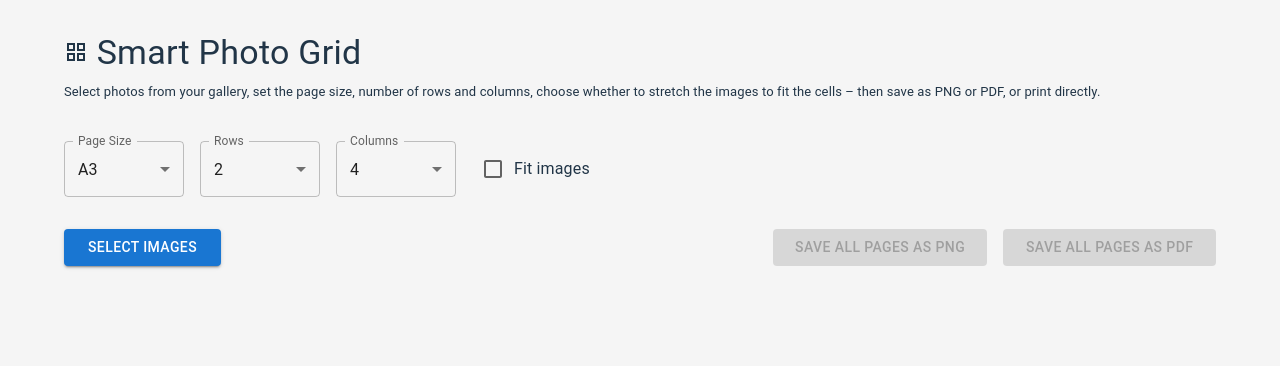
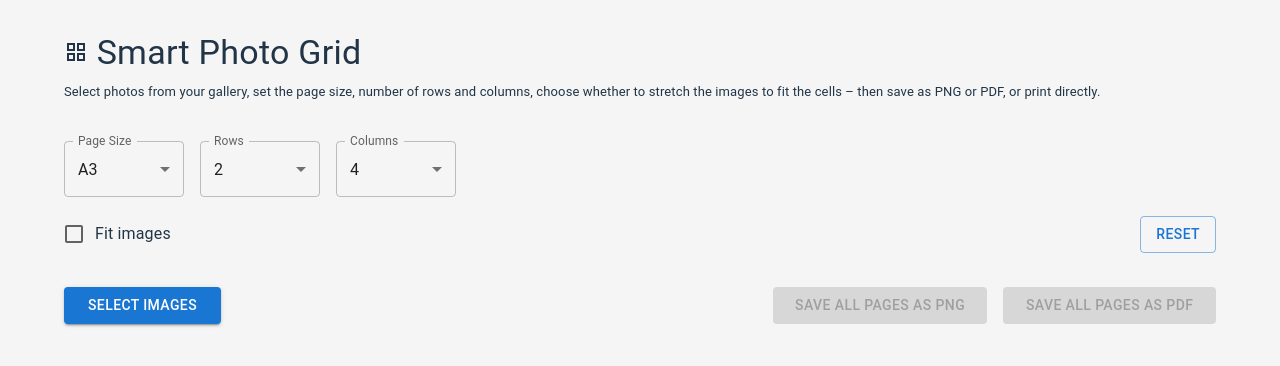
Before and after one commit to zivglik/Image2A3, a React (Vite) app: page / in a window 1280 px wide. Shown: the top 366 px of the page. Built offline with nearby package versions, Linux system fonts and the light colour scheme.

Commit message:
add reset

```diff
--- a/src/App.tsx
+++ b/src/App.tsx
@@ -15,6 +15,10 @@ import {
   Stack,
   useTheme,
   useMediaQuery,
+  Dialog,
+  DialogTitle,
+  DialogContent,
+  DialogActions,
 } from '@mui/material';
 import { ImageData } from './types/image';
 import { GRID_COLS_OPTIONS, PAGE_SIZES, GRID_ROWS_OPTIONS } from './constants/dimensions';
@@ -29,6 +33,7 @@ function App() {
   const [rows, setRows] = useState<number>(2);
   const [cols, setCols] = useState<number>(4);
   const [stretchImages, setStretchImages] = useState<boolean>(false);
+  const [openResetDialog, setOpenResetDialog] = useState(false);
   const canvasRefs = useRef<(PrintCanvasRef | null)[]>([]);
   const theme = useTheme();
   const isMobile = useMediaQuery(theme.breakpoints.down('sm'));
@@ -98,16 +103,33 @@ function App() {
     saveAllCanvasesAsPDF(canvases);
   };
 
+  const handleReset = () => {
+    setOpenResetDialog(true);
+  };
+
+  const handleConfirmReset = () => {
+    setImages([]);
+    setPageSize('A3');
+    setRows(2);
+    setCols(4);
+    setStretchImages(false);
+    setOpenResetDialog(false);
+  };
+
+  const handleCloseResetDialog = () => {
+    setOpenResetDialog(false);
+  };
+
   const numberOfCanvases = Math.ceil(images.length / (cols * rows));
 
   return (
     <Container maxWidth="lg" sx={{ px: { xs: 2, sm: 3 } }}>
       <Box sx={{ textAlign: 'left' }}>
         <Typography sx={{ py: 4 }} variant="h4" >
-    <GridViewIcon/> Smart Photo Grid
-    <Typography sx={{ py: 1,fontSize: 13 }}  >
-Select photos from your gallery, set the page size, number of rows and columns, choose whether to stretch the images to fit the cells – then save as PNG or PDF, or print directly.
-</Typography>
+          <GridViewIcon /> Smart Photo Grid
+          <Typography sx={{ py: 1, fontSize: 13 }}  >
+            Select photos from your gallery, set the page size, number of rows and columns, choose whether to stretch the images to fit the cells – then save as PNG or PDF, or print directly.
+          </Typography>
 
         </Typography>
 
@@ -115,7 +137,7 @@ Select photos from your gallery, set the page size, number of rows and columns,
           direction={{ xs: 'row', sm: 'row' }}
           spacing={2}
           sx={{
-            mb: 4,
+            mb: 2,
             alignItems: { xs: 'stretch', sm: 'center' },
             flexWrap: 'wrap'
           }}
@@ -159,6 +181,13 @@ Select photos from your gallery, set the page size, number of rows and columns,
             </Select>
           </FormControl>
 
+
+        </Stack>
+        <Stack direction="row"
+          justifyContent="space-between"
+          alignItems="center"
+          sx={{ mb: 4 }}
+        >
           <FormControlLabel
 
             control={
@@ -172,8 +201,14 @@ Select photos from your gallery, set the page size, number of rows and columns,
 
 
           />
+          <Button
+            variant="outlined"
+            component="span"
+            onClick={handleReset}
+          >
+            Reset
+          </Button>
         </Stack>
-
         <Stack
           direction={{ xs: 'column', sm: 'row' }}
           spacing={2}
@@ -190,7 +225,7 @@ Select photos from your gallery, set the page size, number of rows and columns,
             style={{ display: 'none' }}
             id="image-upload"
           />
-          <label htmlFor="image-upload" style={{   margin: '0px', display: 'block', textAlign: 'left', width: '100%' }}>
+          <label htmlFor="image-upload" style={{ margin: '0px', display: 'block', textAlign: 'left', width: '100%' }}>
             <Button
               variant="contained"
               component="span"
@@ -207,7 +242,7 @@ Select photos from your gallery, set the page size, number of rows and columns,
           </label>
 
           <Button
-          disabled={images.length === 0}
+            disabled={images.length === 0}
             variant="contained"
             color="secondary"
             onClick={handleSaveAllAsPNG}
@@ -222,7 +257,7 @@ Select photos from your gallery, set the page size, number of rows and columns,
           </Button>
 
           <Button
-           disabled={images.length === 0}
+            disabled={images.length === 0}
             variant="contained"
             color="secondary"
             onClick={handleSaveAllAsPDF}
@@ -259,6 +294,22 @@ Select photos from your gallery, set the page size, number of rows and columns,
             />
           );
         })}
+
+        <Dialog
+          open={openResetDialog}
+          onClose={handleCloseResetDialog}
+        >
+          <DialogTitle>Reset Confirmation</DialogTitle>
+          <DialogContent>
+            Are you sure you want to reset everything? This will clear all selected images and settings.
+          </DialogContent>
+          <DialogActions>
+            <Button onClick={handleCloseResetDialog}>Cancel</Button>
+            <Button onClick={handleConfirmReset} color="error" autoFocus>
+              Yes, Reset
+            </Button>
+          </DialogActions>
+        </Dialog>
       </Box>
     </Container>
   );
```
